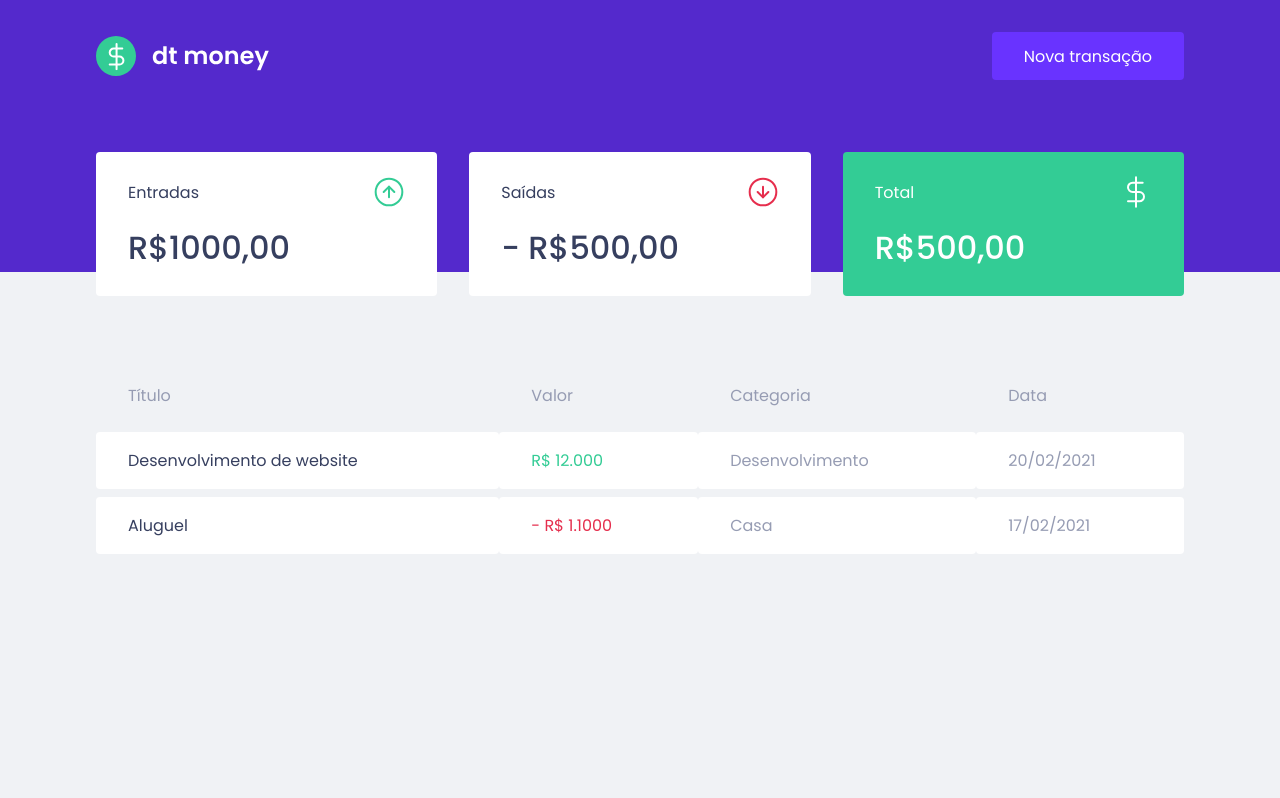
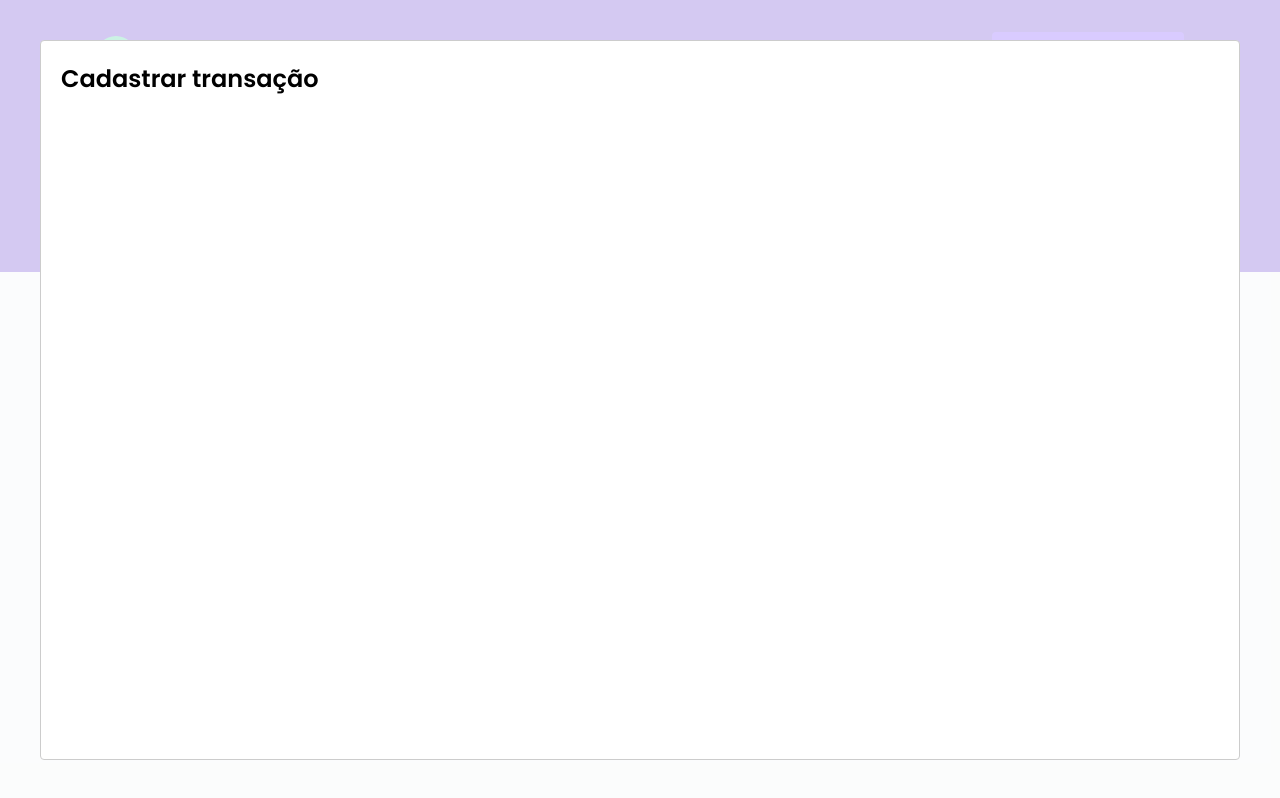
Before and after one commit to RicardoSantos-99/ignite-dtmoney, a React (Create React App) app: page / in a window 1280 px wide. Both pictures are taken after a click on the button "Nova transação". Built offline with nearby package versions, Linux system fonts and the light colour scheme; no server answers; what miragejs would draw is missing.

Commit message:
feat: configurando modal de criacao [012]

```diff
--- a/package.json
+++ b/package.json
@@ -7,6 +7,7 @@
     "miragejs": "^0.1.41",
     "react": "^17.0.2",
     "react-dom": "^17.0.2",
+    "react-modal": "^3.13.1",
     "react-scripts": "4.0.3",
     "styled-components": "^5.3.0",
     "web-vitals": "^1.0.1"
@@ -21,6 +22,7 @@
     "@types/node": "^12.0.0",
     "@types/react": "^17.0.0",
     "@types/react-dom": "^17.0.0",
+    "@types/react-modal": "^3.12.0",
     "@types/styled-components": "^5.1.9",
     "husky": "^6.0.0",
     "typescript": "^4.1.2"
--- a/src/App.tsx
+++ b/src/App.tsx
@@ -1,12 +1,34 @@
+import Modal from 'react-modal';
 import { Header } from './components/Header';
 import { Dashboard } from './components/Dashboard';
 import { GlobalStyled } from './styles/global';
+import { useState } from 'react';
+
+Modal.setAppElement('#root')
 
 export function App() {
+  const [isNewTransactionModalOpen, setIsNewTransactionModalOpen] = useState(false);
+
+  function handleOpenNewTransactionModal() {
+    setIsNewTransactionModalOpen(true);
+  }
+
+  function handleCloseNewTransactionModal() {
+    setIsNewTransactionModalOpen(false);
+  }
+
   return (
     <>
-      <Header />
+      <Header onOpenNewTransactionModal={handleOpenNewTransactionModal}/>
       <Dashboard />
+
+      <Modal
+          isOpen={isNewTransactionModalOpen}
+          onRequestClose={handleCloseNewTransactionModal}
+        >
+          <h2>Cadastrar transação</h2>
+      </Modal>
+
       <GlobalStyled />
     </>
   );
--- a/src/components/Header/index.tsx
+++ b/src/components/Header/index.tsx
@@ -2,12 +2,17 @@ import logoImg from '../../assets/logo.svg';
 
 import { Container, Content } from './styles';
 
-export function Header () {
+interface HeaderProps {
+  onOpenNewTransactionModal: () => void
+}
+
+
+export function Header ({ onOpenNewTransactionModal }: HeaderProps) {
   return (
     <Container>
       <Content>
         <img src={logoImg} alt="dt money"/>
-        <button type="button">
+        <button type="button" onClick={onOpenNewTransactionModal}>
           Nova transação
         </button>
       </Content>
```
Also changed, not shown: 1 other file (tests, documents, lock files or other folders).
